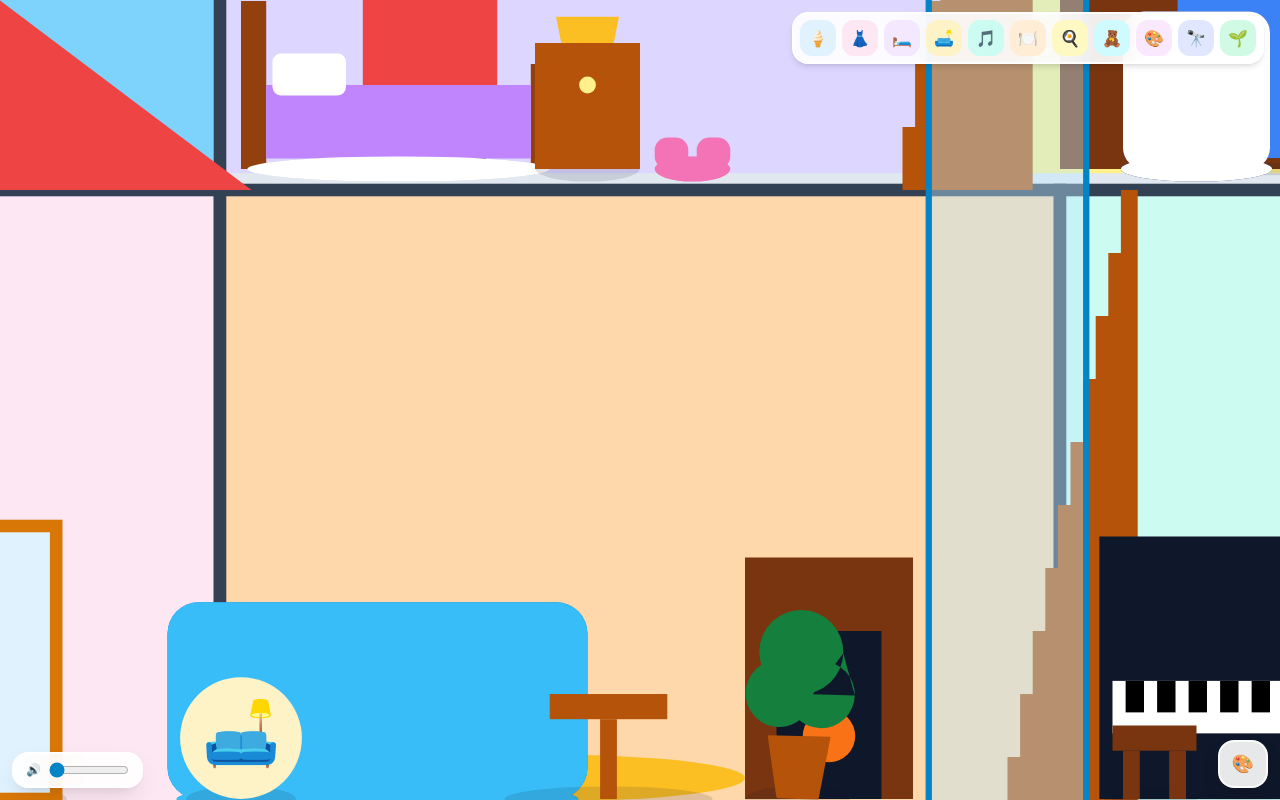
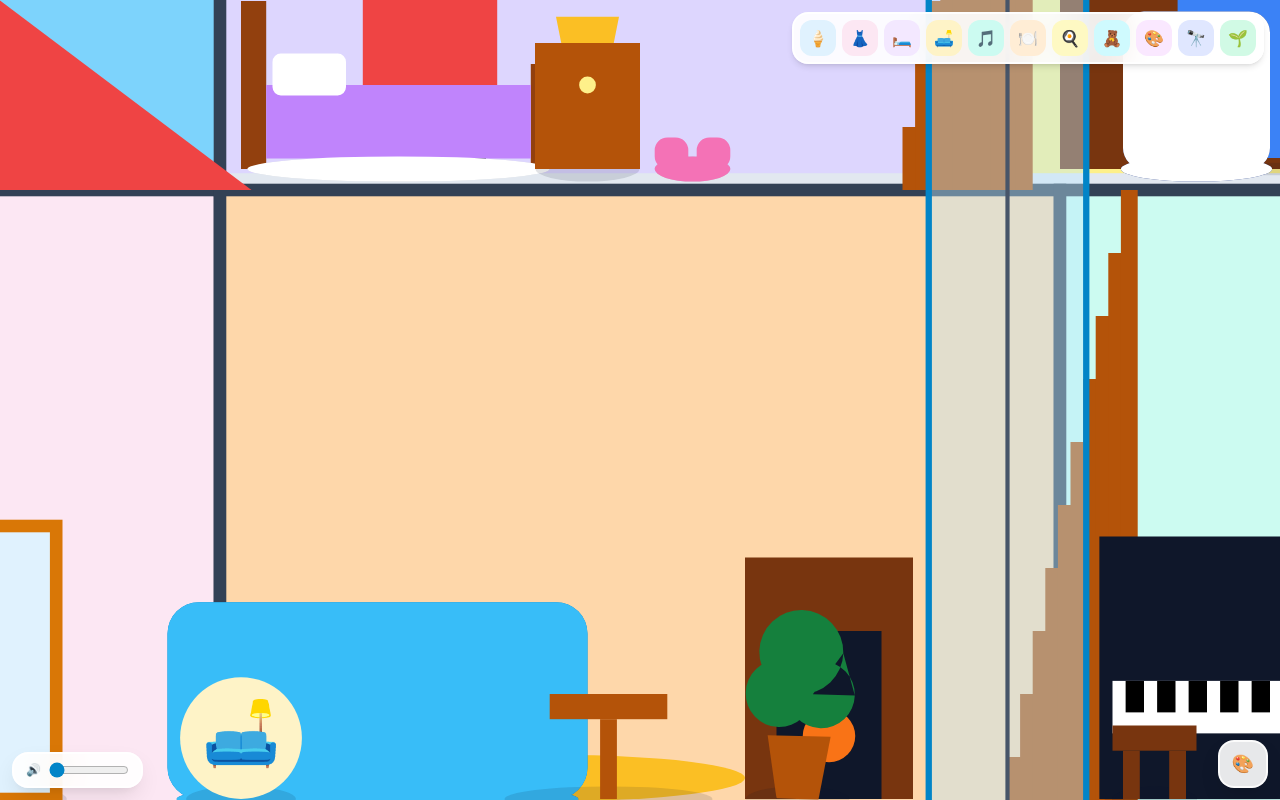
Before and after one commit to danwhite-lab/playworld, a website: page index.html in a window 1280 px wide. Drawn offline with nearby package versions, Linux system fonts and the light colour scheme.

Commit message:
Create lift bay and add pulley detail

```diff
--- a/index.html
+++ b/index.html
@@ -1308,7 +1308,7 @@
                 // Central lift core: a visible, gentle vertical connection for the building.
                 const liftFloors = [580, 1180, 1780, 2380, 3080];
                 const lift = new Entity({ id: 'obj_lift', name: 'Central Lift', category: 'transport', x: 3200, y: 3080, w: 150, h: 260, draggable: false,
-                    draw: (ctx, ent) => { ctx.save(); ctx.fillStyle = 'rgba(186,230,253,0.42)'; ctx.strokeStyle = '#0284c7'; ctx.lineWidth = 6; ctx.fillRect(-75, -2500, 150, 2500); ctx.strokeRect(-75, -2500, 150, 2500); const cabinY = ent.cabinY - ent.y; ctx.fillStyle = '#fef3c7'; ctx.fillRect(-58, cabinY - 90, 116, 90); ctx.strokeRect(-58, cabinY - 90, 116, 90); ctx.font = '30px sans-serif'; ctx.textAlign = 'center'; ctx.fillText('🛗', 0, cabinY - 42); ctx.font = '16px sans-serif'; ctx.fillStyle = '#0f172a'; ctx.fillText(`Floor ${ent.floorIndex + 1}`, 0, cabinY - 102); ctx.restore(); }
+                    draw: (ctx, ent) => { ctx.save(); ctx.fillStyle = 'rgba(186,230,253,0.42)'; ctx.strokeStyle = '#0284c7'; ctx.lineWidth = 6; ctx.fillRect(-75, -2500, 150, 2500); ctx.strokeRect(-75, -2500, 150, 2500); const cabinY = ent.cabinY - ent.y; ctx.fillStyle = '#fef3c7'; ctx.fillRect(-58, cabinY - 90, 116, 90); ctx.strokeRect(-58, cabinY - 90, 116, 90); ctx.strokeStyle = '#475569'; ctx.lineWidth = 4; ctx.beginPath(); ctx.moveTo(0, -2500); ctx.lineTo(0, cabinY - 90); ctx.stroke(); ctx.fillStyle = '#64748b'; ctx.beginPath(); ctx.arc(0, -2500, 18, 0, Math.PI * 2); ctx.fill(); ctx.strokeStyle = '#cbd5e1'; ctx.lineWidth = 3; ctx.stroke(); ctx.font = '30px sans-serif'; ctx.textAlign = 'center'; ctx.fillText('🛗', 0, cabinY - 42); ctx.font = '16px sans-serif'; ctx.fillStyle = '#0f172a'; ctx.fillText(`Floor ${ent.floorIndex + 1}`, 0, cabinY - 102); ctx.restore(); }
                 });
                 lift.floorIndex = 4; lift.cabinY = liftFloors[4]; lift.targetY = lift.cabinY; lift.occupant = null;
                 lift.onClick = function() { if (Math.abs(this.cabinY - this.targetY) > 2) return; this.floorIndex = (this.floorIndex + 1) % liftFloors.length; this.targetY = liftFloors[this.floorIndex]; const nearby = window.entityManager?.entities.find(e => e.type === 'person' && Math.abs(e.x - this.x) < 180 && Math.abs(e.y - this.cabinY) < 150); if (nearby) { this.occupant = nearby; nearby.isSitting = false; nearby.state = 'idle'; } this.triggerReaction('happy', 40); };
```
